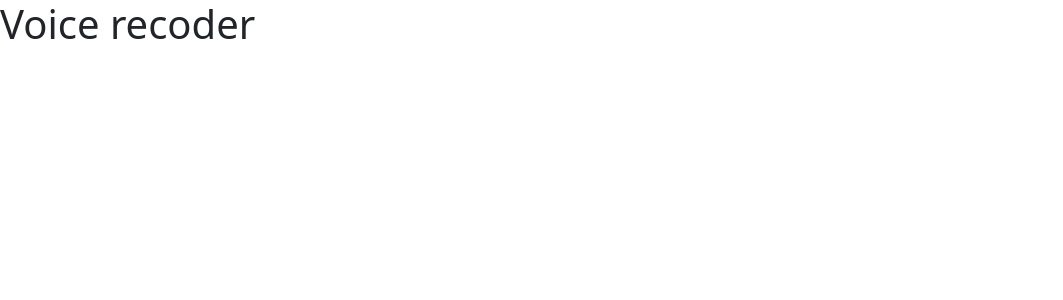
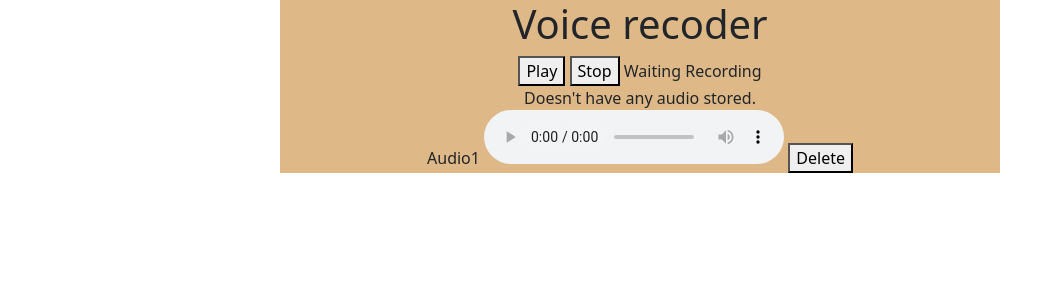
Before and after one commit to gean-ferreira/voice-recorder, a Svelte app: page / in a window 1280 px wide. Shown: the top 300 px of the page, without its empty margins (0-1063 px from the left). Built offline with nearby package versions, Linux system fonts and the light colour scheme.

Commit message:
front of main content

```diff
--- a/src/App.svelte
+++ b/src/App.svelte
@@ -3,7 +3,32 @@
 
 <body>
   <h1>Voice recoder</h1>
+
+  <div class="buttons">
+    <button>Play</button>
+    <button>Stop</button>
+    <span>Waiting</span>
+    <span>Recording</span>
+  </div>
+
+  <div class="storage">
+    <div>Doesn't have any audio stored.</div>
+    <span>Audio1</span>
+    <audio controls />
+    <button>Delete</button>
+  </div>
 </body>
 
 <style>
+  body {
+    background-color: burlywood;
+    max-width: 45rem;
+    margin: auto;
+    text-align: center;
+  }
+  h1,
+  .buttons,
+  .storage {
+    text-align: center;
+  }
 </style>
```
Also changed, not shown: 1 other file (tests, documents, lock files or other folders).
